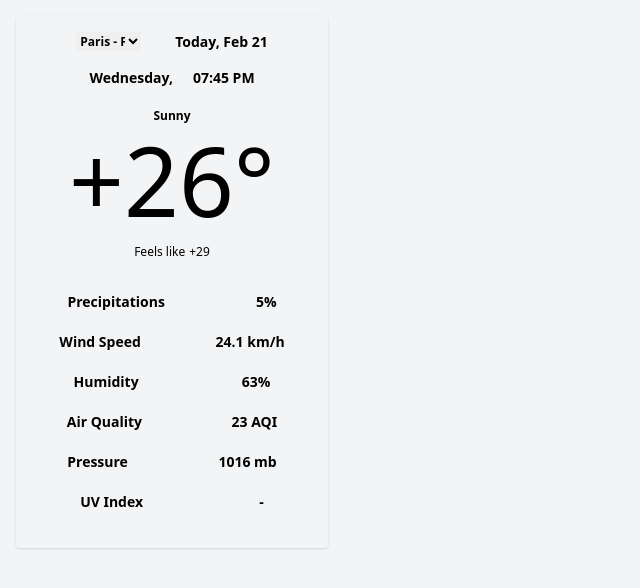
After one commit to WladimirLct/NOSQL_PROJECT, a Flask app: page /dashboard.html in a window 1280 px wide. The commit adds this page. Shown: the top 588 px of the page, without its empty margins (0-640 px from the left). Run offline with Flask 3, Linux system fonts and the light colour scheme; data that the repository does not hold is empty; some libraries are stand-ins or nearby versions.

Commit message:
data updated on dashboard
still have to do - put icons - add units - fix date and time

```diff
--- a/server/main.py
+++ b/server/main.py
@@ -1,4 +1,5 @@
 import flask
+from flask import send_from_directory
 import mongo_handler
 
 app = flask.Flask(__name__)
@@ -12,6 +13,58 @@ def index():
     # Send file from ../client/index.html
     return flask.render_template('index.html', cities=mongo_handler.get_cities(db))
 
+@app.route('/dashboard.html', methods=['GET'])
+def render_dashboard():
+    # print(mongo_handler.get_latest_weather_data(db, "TokyoJP", "temp_c", "temperatures"))
+    # print(mongo_handler.get_latest_weather_data(db, "TokyoJP", "feelslike_c", "temperatures"))
+    # print(mongo_handler.get_latest_weather_data(db, "TokyoJP", "wind_kph", "wind"))
+    # print(mongo_handler.get_latest_weather_data(db, "TokyoJP", "humidity", "precipitations"))
+    # print(mongo_handler.get_latest_weather_data(db, "TokyoJP", "uv", "basics"))
+    # print(mongo_handler.get_latest_weather_data(db, "TokyoJP", "pressure_mb", "temperatures"))
+    # print(mongo_handler.get_latest_weather_data(db, "TokyoJP", "precip_mm", "precipitations"))
+    # print(mongo_handler.get_latest_weather_data(db, "TokyoJP", "condition", "basics")[2]['icon'])
+
+    return flask.render_template('dashboard.html', cities=mongo_handler.get_cities(db))
+
+# @app.route('/get_latest_weather_data', methods=['GET'])
+# def get_latest_weather_data():
+#     city_name = flask.request.args.get('city_name')
+#     # data_name = flask.request.args.get('data_name')
+#     # document_name = flask.request.args.get('document_name')
+#     result = mongo_handler.get_latest_weather_data(db, city_name, data_name, document_name)
+#     return flask.jsonify(result)
+
+@app.route('/get_all_latest_weather_data', methods=['GET'])
+def get_all_latest_weather_data_all():
+    city_name = flask.request.args.get('city_name')
+
+    # Define a list of data types and their corresponding document names
+    weather_data_requests = [
+        ("temp_c", "temperatures"),
+        ("feelslike_c", "temperatures"),
+        ("wind_kph", "wind"),
+        ("humidity", "precipitations"),
+        ("uv", "basics"),
+        ("pressure_mb", "temperatures"),
+        ("precip_mm", "precipitations"),
+        ("condition", "basics")  # Note: condition might need special handling for the 'icon'
+    ]
+
+    # Dictionary to hold the results
+    weather_data_results = {}
+
+    # Iterate over the data types and document names, fetching the latest weather data for each
+    for data_name, document_name in weather_data_requests:
+        result = mongo_handler.get_latest_weather_data(db, city_name, data_name, document_name)
+        weather_data_results[data_name] = result
+        # if data_name == "condition":
+        #     # Assuming the result is a list of dictionaries, and you need the 'icon' field from the third dictionary
+        #     weather_data_results[data_name] = result[2]['icon']
+        # else:
+        #     weather_data_results[data_name] = result
+
+    # Return the collected weather data as a JSON response
+    return flask.jsonify(weather_data_results)
 
 @app.route('/predict_temp_extremes_next_7_days', methods=['GET'])
 def predict_temp_extremes_next_7_days():
--- a/server/mongo_handler.py
+++ b/server/mongo_handler.py
@@ -230,3 +230,11 @@ def get_high_wind_speed_cities(db, date, wind_speed_threshold):
         })
 
     return data
+
+def get_daily_weather_data_pipeline(city_name, data_name, document_name, date):
+    start_of_day, end_of_day = get_full_day_range(date)
+    return [
+        {"$match": {'city_id': city_name, 'last_updated': {'$gte': start_of_day, '$lte': end_of_day}}},
+        {"$project": {"_id": 0, "city_id": 1, "last_updated": 1, data_name: 1}},
+        {"$sort": {"last_updated": 1}}
+    ]
--- a/server/static/js/fetchData.js
+++ b/server/static/js/fetchData.js
@@ -10,3 +10,12 @@ async function fetchDailyHistory(cityId, dataName, documentName, date) {
 }
 
 export { fetchDailyHistory };
+
+async function fetchLatestWeather(cityId) {
+    const response = await fetch(`/get_all_latest_weather_data?city_name=${cityId}`);
+    const data = await response.json();
+
+    return data;
+}
+
+export { fetchLatestWeather };
--- /dev/null
+++ b/server/static/js/fillDashBoardValues.js
@@ -0,0 +1,22 @@
+// id = "feelslike_c"
+            // id = "temp_c"
+            // id = "wind_kph"
+            // id = "humidity"
+            // id = "pressure_mb"
+            // id = "uv"
+            // id = "precip_mm"
+            // id = "condition"
+
+function replaceDashBoardValues(data) {
+    // Replace the values in the dashboard with the new data
+    document.getElementById("feelslike_c").textContent = data["feelslike_c"][2];
+    document.getElementById("temp_c").textContent = data["temp_c"][2] + "°C";
+    document.getElementById("wind_kph").textContent = data["wind_kph"][2];
+    document.getElementById("humidity").textContent = data["humidity"][2];
+    document.getElementById("pressure_mb").textContent = data["pressure_mb"][2];
+    document.getElementById("uv").textContent = data["uv"][2];
+    document.getElementById("precip_mm").textContent = data["precip_mm"][2];
+    // document.getElementById("condition").textContent = data["condition"][2];
+}
+
+export { replaceDashBoardValues };
--- /dev/null
+++ b/server/static/js/updateTime.js
@@ -0,0 +1,16 @@
+const dayElement = document.getElementById("day");
+const timeElement = document.getElementById("time");
+const monthElement = document.getElementById("month");
+
+function updateTime() {
+    const now = new Date();
+
+    const days = ["Sunday", "Monday", "Tuesday", "Wednesday", "Thursday", "Friday", "Saturday"];
+    dayElement.textContent = days[now.getDay()].toString() + ",";
+    timeElement.textContent = now.toLocaleTimeString([], { hour: '2-digit', minute: '2-digit' });
+
+    monthElement.textContent = "Today, "+ now.toLocaleString('default', { month: 'short' }).toString() + " " + now.getDate().toString();
+}
+
+updateTime();
+setInterval(updateTime, 1000);
--- /dev/null
+++ b/server/templates/dashboard.html
@@ -0,0 +1,116 @@
+<!DOCTYPE html>
+<html lang="en">
+<head>
+    <meta charset="UTF-8">
+    <meta name="viewport" content="width=device-width, initial-scale=1.0">
+    <title>NoSQL Project</title>
+    <script src="https://cdn.jsdelivr.net/npm/chart.js"></script>
+    <script src="https://cdn.tailwindcss.com"></script>
+</head>
+<!-- <body>
+    <div>
+        <label for="city">City:</label>
+        <select id="city" name="city">
+            <option value="ParisFR" selected>Paris - France</option>
+            {% for city in cities %}
+                {% if city["_id"] != "ParisFR" %}
+                    <option value="{{ city['_id'] }}">{{ city["_id"][:-2] }} - {{ city["country"] }}</option>
+                {% endif %}
+            {% endfor %}
+        </select>
+    </div>
+
+</body> -->
+<body class="bg-gray-100">
+    <div class="container mx-auto p-4">
+        <div class="flex flex-col p-4 w-1/4 rounded shadow  items-center">
+            <div class="flex justify-between">
+                <div class="flex flex-row w-full justify-around mb-3">
+                    <div class="w-1/2">
+                        <select class="block text-black-600 text-xs font-bold w-8/12" id="city" name="city">
+                            <option class="block text-stone-600 text-xs font-bold w-1/3" value="ParisFR" selected>Paris - France</option>
+                            {% for city in cities %}
+                                {% if city["_id"] != "ParisFR" %}
+                                    <option class="block text-stone-600 text-xs font-bold w-1/3" value="{{ city['_id'] }}">{{ city["_id"][:-2] }} - {{ city["country"] }}</option>
+                                {% endif %}
+                            {% endfor %}
+                        </select>
+                    </div>
+                    <span class="block text-black-600 text-sm font-bold mb-1" id="month">Today, Aug 30</span>
+                </div>
+            </div>
+            <div class="flex flex-row mb-4">
+                <span class="block text-black-600 text-sm font-bold mb-1 mr-5" id="day">Tuesday,</span>
+                <span class="block text-black-600 text-sm font-bold mb-1" id="time">11:47</span>
+            </div>
+            <div>
+                <span class="block text-xs font-bold mb-2">Sunny</span>
+
+            </div>
+            <div class="flex flex-col items-center mb-3">
+                <div class="flex flex-row mb-4">
+                    <span class="block text-black text-8xl" id = "temp_c">+26°</span>
+                </div>
+                <div class="flex flex-row mb-4">
+                    <span class="block text-black-600 text-xs mb-1 mr-1">Feels like</span>
+                    <span class="block text-black-600 text-xs mb-1" id = "feelslike_c">+29</span>
+                </div>
+            </div>
+            <div class="flex flex-col justify-between w-full">
+                <div class="flex flex-row justify-around mb-4 w-full">
+                    <span class="block text-black-600 text-sm font-bold mb-1 mr-5">Precipitations</span>
+                    <span class="block text-black-600 text-sm font-bold mb-1" id = "precip_mm">5%</span>
+                </div>
+                <div class="flex flex-row justify-around mb-4 w-full">
+                    <span class="block text-black-600 text-sm font-bold mb-1 mr-5">Wind Speed</span>
+                    <span class="block text-black-600 text-sm font-bold mb-1" id = "wind_kph">24.1 km/h</span>
+                </div>
+                <div class="flex flex-row justify-around mb-4 w-full">
+                    <span class="block text-black-600 text-sm font-bold mb-1 mr-5">Humidity</span>
+                    <span class="block text-black-600 text-sm font-bold mb-1" id = "humidity">63%</span>
+                </div>
+                <div class="flex flex-row justify-around mb-4 w-full">
+                    <span class="block text-black-600 text-sm font-bold mb-1 mr-5">Air Quality</span>
+                    <span class="block text-black-600 text-sm font-bold mb-1">23 AQI</span>
+                </div>
+                <div class="flex flex-row justify-around mb-4 w-full">
+                    <span class="block text-black-600 text-sm font-bold mb-1 mr-5">Pressure</span>
+                    <span class="block text-black-600 text-sm font-bold mb-1" id = "pressure_mb">1016 mb</span>
+                </div>
+                <div class="flex flex-row justify-around mb-4 w-full">
+                    <span class="block text-black-600 text-sm font-bold mb-1 mr-5">UV Index</span>
+                    <span class="block text-black-600 text-sm font-bold mb-1" id = "uv">-</span>
+                </div>
+            </div>
+
+        </div>
+    </div>
+    <script src="./../static/js/updateTime.js"></script>
+    <script type="module">
+        import { fetchLatestWeather } from "{{ url_for('static', filename='js/fetchData.js') }}";
+        import { replaceDashBoardValues } from "{{ url_for('static', filename='js/fillDashBoardValues.js') }}";
+        console.log(fetchLatestWeather);
+
+        // Event listener for when the selected city changes
+        document.getElementById('city').addEventListener('change', function() {
+            getDashBoardData(this.value)
+        });
+
+        async function getDashBoardData(city, chart){
+            let results = await fetchLatestWeather(city);
+            console.log(results);
+            // id = "feelslike_c"
+            // id = "temp_c"
+            // id = "wind_kph"
+            // id = "humidity"
+            // id = "pressure_mb"
+            // id = "uv"
+            // id = "precip_mm"
+            // id = "condition"
+            console.log(results["feelslike_c"]);
+            replaceDashBoardValues(results);
+        }
+    </script>
+</body>
+</html>
+</html>
```
Also changed, not shown: server/templates/index.html (+7 -0 lines).
